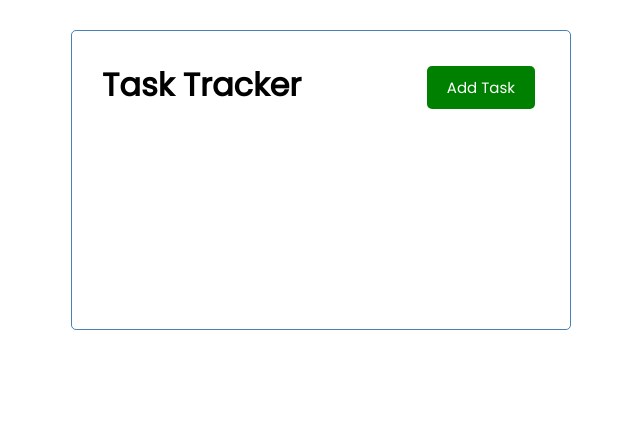
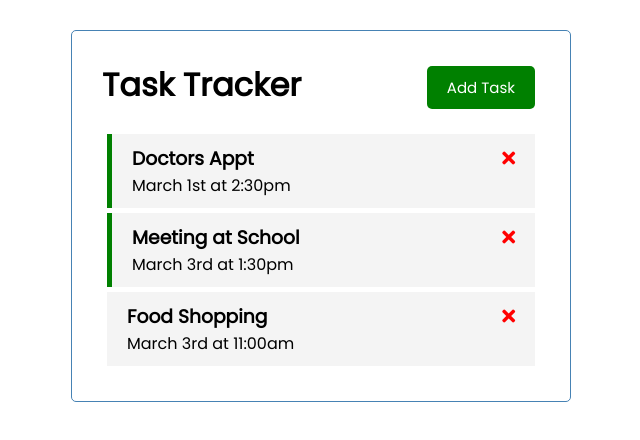
Before and after one commit to alvillaraza/vue-task-tracker, a Vue app in the folder vue-crash-course/: page / in a window 1280 px wide. Shown: the top 440 px of the page, without its empty margins (319-959 px from the left). Built offline with nearby package versions, Linux system fonts and the light colour scheme.

Commit message:
added fa icon for delete for tasks

```diff
--- a/vue-crash-course/public/index.html
+++ b/vue-crash-course/public/index.html
@@ -5,6 +5,7 @@
     <meta http-equiv="X-UA-Compatible" content="IE=edge">
     <meta name="viewport" content="width=device-width,initial-scale=1.0">
     <link rel="icon" href="<%= BASE_URL %>favicon.ico">
+    <link rel="stylesheet" href="https://cdnjs.cloudflare.com/ajax/libs/font-awesome/5.15.3/css/all.min.css" />
     <title><%= htmlWebpackPlugin.options.title %></title>
   </head>
   <body>
--- a/vue-crash-course/src/App.vue
+++ b/vue-crash-course/src/App.vue
@@ -1,16 +1,19 @@
 <template>
   <div class="container">
     <Header title="Task Tracker" />
+    <Tasks :tasks="tasks" />
   </div>
 </template>
 
 <script>
 import Header from "./components/Header";
+import Tasks from './components/Tasks'
 
 export default {
   name: "App",
   components: {
     Header,
+    Tasks
   },
   data(){
     return {
@@ -30,6 +33,12 @@
         text: 'Meeting at School',
         day: 'March 3rd at 1:30pm',
         reminder: true,
+      },
+      {
+        id: 3,
+        text: 'Food Shopping',
+        day: 'March 3rd at 11:00am',
+        reminder: false,
       }
     ]
   }
--- /dev/null
+++ b/vue-crash-course/src/components/Task.vue
@@ -0,0 +1,38 @@
+<template>
+  <div :class="[task.reminder ? 'reminder' : '', 'task']">
+    <h3>{{ task.text }}
+        <i class="fas fa-times"></i>
+    </h3>
+    <p>{{ task.day }}</p>
+  </div>
+</template>
+
+<script>
+export default {
+  name: "Task",
+  props: {
+    task: Object,
+  },
+};
+</script>
+
+<style scope>
+
+.fas {
+  color: red;
+}
+.task {
+  background: #f4f4f4;
+  margin: 5px;
+  padding: 10px 20px;
+  cursor: pointer;
+}
+.task.reminder {
+  border-left: 5px solid green;
+}
+.task h3 {
+  display: flex;
+  align-items: center;
+  justify-content: space-between;
+}
+</style>
--- a/vue-crash-course/src/components/Tasks.vue
+++ b/vue-crash-course/src/components/Tasks.vue
@@ -0,0 +1,20 @@
+<template>
+  <!-- for loop -->
+  <div :key="task.id" v-for="task in tasks">
+    <Task :task="task" />
+  </div>
+</template>
+
+<script>
+import Task from './Task'
+
+export default {
+  name: "Tasks",
+  props: {
+    tasks: Array,
+  },
+  components: {
+      Task
+  }
+};
+</script>
```
